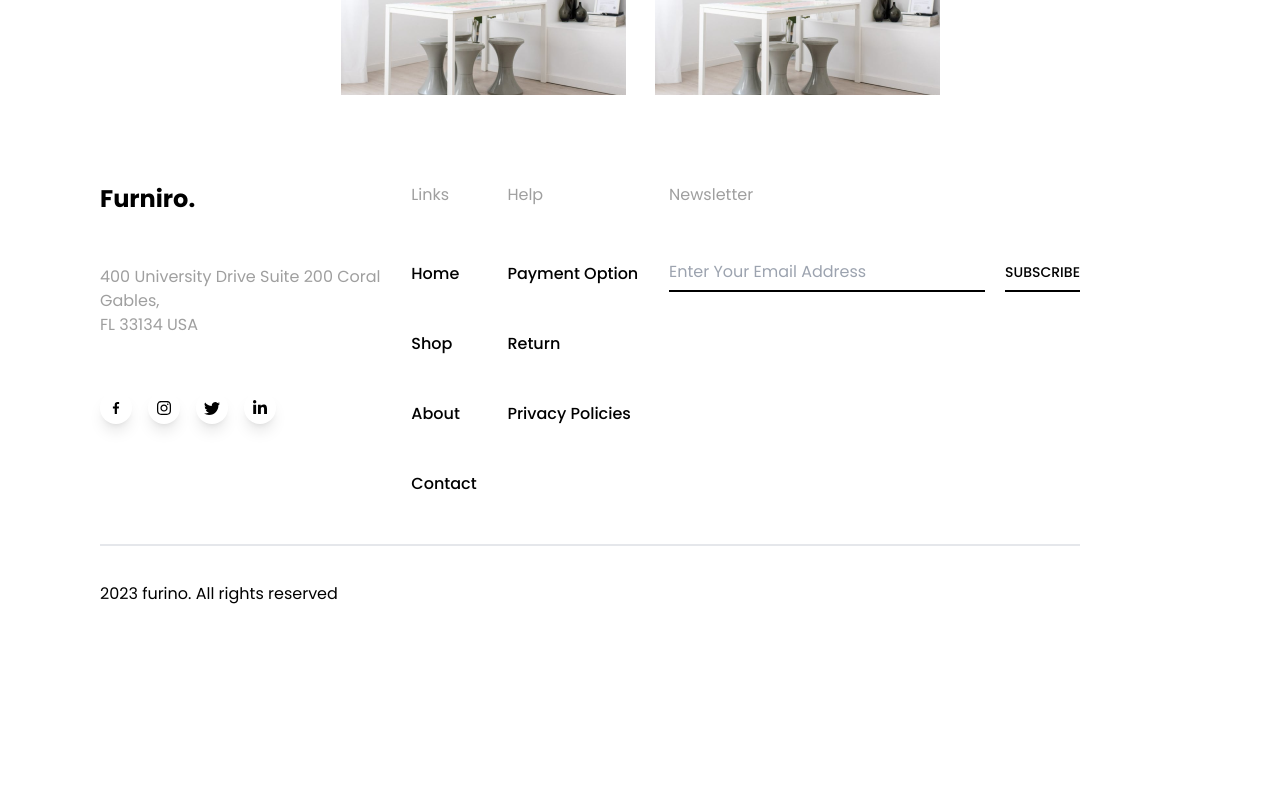
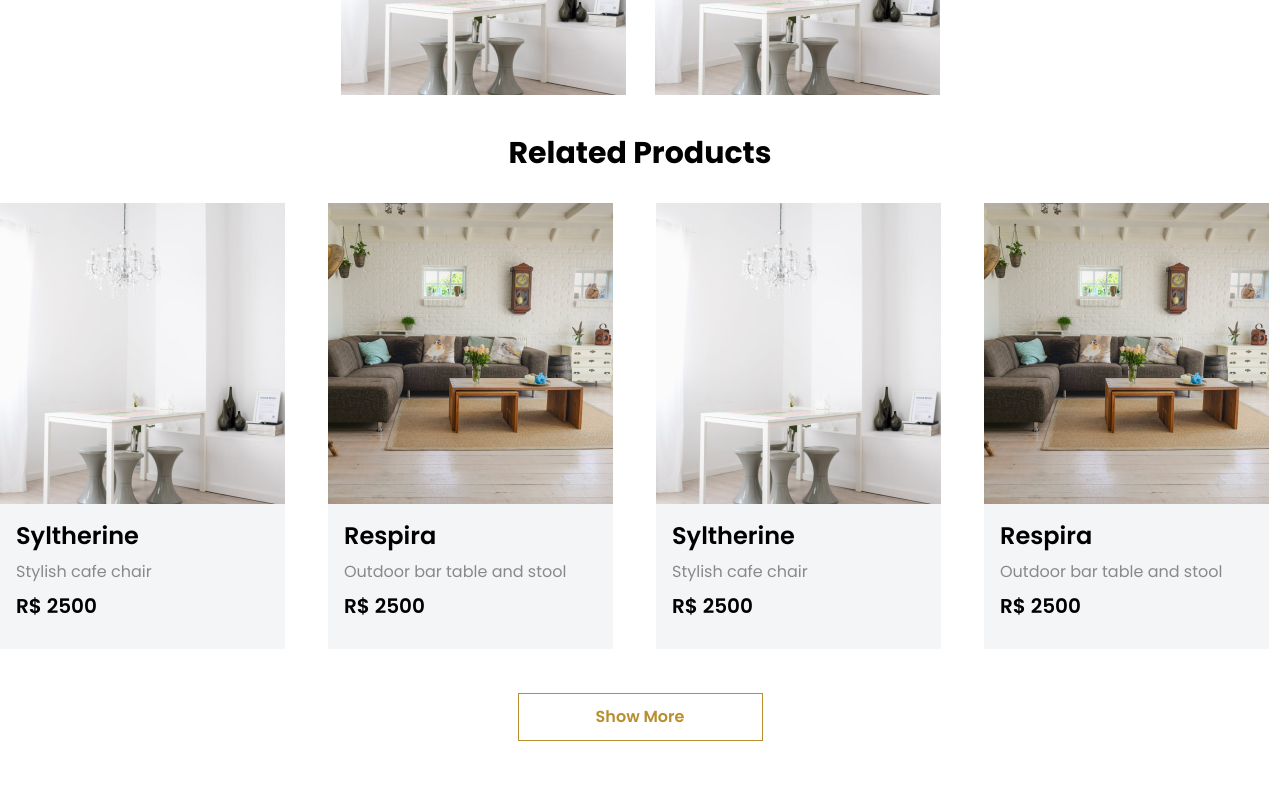
Before and after one commit to GuiRibeiro52/Furniro, a React (Vite) app in the folder e-commerce/: page /product/1 in a window 1280 px wide. Shown: the part 1560-2360 px from the top of the page. Before the commit the page ends 2202 px from the top, so only its background shows below. Built offline with nearby package versions, Linux system fonts and the light colour scheme; no server answers; data requests are answered from the project's data file.

Commit message:
feat: comp RelatedDetails added

```diff
--- a/e-commerce/src/App.tsx
+++ b/e-commerce/src/App.tsx
@@ -1,4 +1,4 @@
-import { useState } from 'react';
+import React, { useState, useEffect } from 'react';
 import { Outlet, useLocation } from 'react-router-dom';
 import './index.css';
 import Header from './components/Header';
@@ -7,6 +7,17 @@ import Footer from './components/Footer';
 function App() {
   const [cartItems, setCartItems] = useState([]);
   const location = useLocation();
+
+  useEffect(() => {
+    const storedCartItems = localStorage.getItem('cartItems');
+    if (storedCartItems) {
+      setCartItems(JSON.parse(storedCartItems));
+    }
+  }, []);
+
+  useEffect(() => {
+    localStorage.setItem('cartItems', JSON.stringify(cartItems));
+  }, [cartItems]);
 
   const updateCart = (newItem) => {
     setCartItems((prevItems) => {
--- a/e-commerce/src/components/OurProducts.tsx
+++ b/e-commerce/src/components/OurProducts.tsx
@@ -3,7 +3,7 @@ import axios from 'axios';
 import { Link } from 'react-router-dom';
 import share from '../assets/share.png';
 import compare from '../assets/compare.png';
-import Heart from '../assets/Heart.png'
+import Heart from '../assets/Heart.png';
 
 const OurProducts = () => {
   const [products, setProducts] = useState([]);
@@ -21,6 +21,7 @@ const OurProducts = () => {
     };
 
     fetchProducts();
+    window.scrollTo(0, 0);
   }, []);
 
   useEffect(() => {
@@ -29,10 +30,6 @@ const OurProducts = () => {
 
   const shuffleArray = (array) => {
     return array.sort(() => Math.random() - 0.5);
-  };
-
-  const loadMoreProducts = () => {
-    setProductsToShow(productsToShow + 8);
   };
 
   return (
@@ -47,7 +44,7 @@ const OurProducts = () => {
             <p className="font-semibold text-xl ml-4">R$ {product.price}</p>
 
             <div className="absolute inset-0 bg-focused bg-opacity-50 flex flex-col items-center justify-center opacity-0 group-hover:opacity-100 transition-opacity">
-            <Link to={`/product/${product.id}`} className="w-[202px] h-[48px] bg-white text-center flex items-center justify-center text-base font-semibold text-button mb-6">View</Link>
+              <Link to={`/product/${product.id}`} className="w-[202px] h-[48px] bg-white text-center flex items-center justify-center text-base font-semibold text-button mb-6">View</Link>
               <div className="flex space-x-4 text-white">
                 <button className="focus:outline-none flex items-center gap-1"><img src={share} alt="share" />Share</button>
                 <button className="focus:outline-none flex items-center gap-1"><img src={compare} alt="compare" />Compare</button>
@@ -59,10 +56,11 @@ const OurProducts = () => {
       </div>
       {visibleProducts.length < products.length && (
         <div className='flex items-center justify-center'>
-            <button onClick={loadMoreProducts} className='w-[245px] h-[48px] text-button mt-8 mb-16 border-button border font-semibold'>Show More</button>
+          <Link to='/shop'>
+            <button className='w-[245px] h-[48px] text-button mt-8 mb-16 border-button border font-semibold'>Show More</button>
+          </Link>
         </div>
       )}
-
     </div>
   );
 };
--- /dev/null
+++ b/e-commerce/src/components/RelatedDetails.tsx
@@ -0,0 +1,60 @@
+import { useState, useEffect } from 'react';
+import axios from 'axios';
+import { Link } from 'react-router-dom';
+
+const RelatedDetails = ({ category }) => {
+  const [relatedProducts, setRelatedProducts] = useState([]);
+  const [visibleProducts, setVisibleProducts] = useState([]);
+  const [productsToShow, setProductsToShow] = useState(4);
+
+  useEffect(() => {
+    const fetchRelatedProducts = async () => {
+      try {
+        const response = await axios.get('http://localhost:3000/posts');
+        const filteredProducts = response.data.filter(product => product.category === category);
+        setRelatedProducts(filteredProducts);
+        setVisibleProducts(filteredProducts.slice(0, productsToShow));
+      } catch (error) {
+        console.error('Error fetching related products:', error);
+      }
+    };
+
+    fetchRelatedProducts();
+  }, [category, productsToShow]);
+
+  const loadMoreProducts = () => {
+    setProductsToShow(productsToShow + 4);
+  };
+
+  return (
+    <div className="container mx-auto py-10 font-poppins">
+      <h2 className="text-3xl font-bold mb-8 text-center">Related Products</h2>
+      <div className="grid grid-cols-1 md:grid-cols-2 lg:grid-cols-4 gap-8">
+        {visibleProducts.map(product => (
+          <div key={product.id} className="w-[285px] h-[446px] bg-quartiary relative group">
+            <img src={`/${product.image}`} alt={product.title} className="w-full h-[301px] object-cover mb-4" />
+            <h3 className="text-2xl font-semibold ml-4 mt-4 mb-2">{product.title}</h3>
+            <p className="text-base text-tertiary ml-4 mb-2">{product.text}</p>
+            <p className="font-semibold text-xl ml-4">R$ {product.price}</p>
+            <div className="absolute inset-0 bg-focused bg-opacity-50 flex flex-col items-center justify-center opacity-0 group-hover:opacity-100 transition-opacity">
+              <Link to={`/product/${product.id}`} className="w-[202px] h-[48px] bg-white text-center flex items-center justify-center text-base font-semibold text-button mb-6">View</Link>
+            </div>
+          </div>
+        ))}
+      </div>
+      {visibleProducts.length < relatedProducts.length && (
+        <div className='flex items-center justify-center'>
+            <button
+            onClick={loadMoreProducts}
+            className="mt-11 w-[245px] h-[48px] text-button mb-16 border-button border font-semibold"
+            >
+            Show More
+            </button>
+        </div>
+
+      )}
+    </div>
+  );
+};
+
+export default RelatedDetails;
--- a/e-commerce/src/main.tsx
+++ b/e-commerce/src/main.tsx
@@ -12,7 +12,7 @@ import Contact from './pages/Contact.tsx'
 import Shop from './pages/Shop.tsx'
 import Cart from './pages/Cart.tsx'
 import Checkout from './pages/Checkout.tsx'
-import Detail from './components/Detail.tsx'
+import Detail from './pages/Detail.tsx'
 import Login from './pages/Login.tsx'
 import Register from './pages/Register.tsx'
 
--- a/e-commerce/src/components/Detail.tsx
+++ b/e-commerce/src/pages/Detail.tsx
@@ -1,10 +1,11 @@
 import { useEffect, useState } from 'react';
 import axios from 'axios';
 import { useParams, useOutletContext } from 'react-router-dom';
-import SubHeader from './SubHeader';
-import { BsStarFill, BsStarHalf } from 'react-icons/bs';
+import { BsStarFill, BsStarHalf, BsStar } from 'react-icons/bs';
 import { FaFacebook, FaLinkedin } from 'react-icons/fa';
-import { AiFillTwitterCircle } from "react-icons/ai";
+import { AiFillTwitterCircle } from 'react-icons/ai';
+import SubHeader from '../components/SubHeader';
+import RelatedDetails from '../components/RelatedDetails';
 
 const Detail = () => {
   const { updateCart } = useOutletContext();
@@ -27,6 +28,7 @@ const Detail = () => {
     };
 
     fetchProduct();
+    window.scrollTo(0, 0);
   }, [id]);
 
   const handleAddToCart = () => {
@@ -42,7 +44,7 @@ const Detail = () => {
   };
 
   if (!product) {
-    return <div>Loading...</div>;
+    return <div className="flex items-center justify-center min-h-screen">Loading...</div>;
   }
 
   return (
@@ -50,39 +52,39 @@ const Detail = () => {
       <SubHeader product={product} />
       <div className='container flex mx-auto font-poppins justify-center mt-[35px]'>
         <div className='flex justify-center gap-[29px] mr-[82px]'>
-          <div className="flex flex-col space-y-4">
+          <div className='flex flex-col space-y-4'>
             {product.images.map((img, index) => (
               <img
                 key={index}
                 src={`/${img}`}
                 alt={`${product.title} ${index}`}
-                className="cursor-pointer w-[76px] h-[80px] rounded-[10px]"
+                className='cursor-pointer w-[76px] h-[80px] rounded-[10px]'
                 onClick={() => setSelectedImage(img)}
               />
             ))}
           </div>
-          <img src={`/${selectedImage}`} alt={product.title} className='w-[481px] h-[500px] rounded-[10px]'/>
+          <img src={`/${selectedImage}`} alt={product.title} className='w-[481px] h-[500px] rounded-[10px]' />
         </div>
         <div>
-          <h2 className="text-[42px] font-normal">{product.title}</h2>
-          <p className="text-2xl font-medium text-secondary mb-[15px]">R$ {product.price.toFixed(2)}</p>
-          <div className="flex items-center space-x-1 mt-2">
+          <h2 className='text-[42px] font-normal'>{product.title}</h2>
+          <p className='text-2xl font-medium text-secondary mb-[15px]'>R$ {product.price.toFixed(2)}</p>
+          <div className='flex items-center space-x-1 mt-2'>
             {[...Array(Math.floor(product.reviews))].map((_, i) => (
-              <BsStarFill key={i} className="text-yellow-500" />
+              <BsStarFill key={i} className='text-yellow-500' />
             ))}
-            {product.reviews % 1 !== 0 && <BsStarHalf className="text-yellow-500" />}
+            {product.reviews % 1 !== 0 && <BsStarHalf className='text-yellow-500' />}
             {[...Array(5 - Math.ceil(product.reviews))].map((_, i) => (
-              <BsStar key={i} className="text-yellow-500" />
+              <BsStar key={i} className='text-yellow-500' />
             ))}
           </div>
-          <div className="mt-6">
+          <div className='mt-6'>
             <p className='w-[424px] text-[13px] font-normal mb-[22px]'>{product.description}</p>
-            <span className="font-normal text-secondary text-[14px]">Size: </span>
-            <div className="flex space-x-2 mt-2">
+            <span className='font-normal text-secondary text-[14px]'>Size: </span>
+            <div className='flex space-x-2 mt-2'>
               {product.sizes.map((size) => (
                 <button
                   key={size}
-                  className={` w-[30px] h-[30px] flex items-center justify-center rounded text-[13px] bg-subheader ${selectedSize === size ? ' bg-[#b88e2f] text-white' : 'border-gray-300'}`}
+                  className={`w-[30px] h-[30px] flex items-center justify-center rounded text-[13px] bg-subheader ${selectedSize === size ? 'bg-[#b88e2f] text-white' : 'border-gray-300'}`}
                   onClick={() => setSelectedSize(size)}
                 >
                   {size}
@@ -90,9 +92,9 @@ const Detail = () => {
               ))}
             </div>
           </div>
-          <div className="mt-6">
-            <span className="font-normal text-secondary text-[14px]">Color: </span>
-            <div className="flex space-x-2 mt-2">
+          <div className='mt-6'>
+            <span className='font-normal text-secondary text-[14px]'>Color: </span>
+            <div className='flex space-x-2 mt-2'>
               {product.colors.map((color) => (
                 <button
                   key={color}
@@ -104,45 +106,39 @@ const Detail = () => {
             </div>
           </div>
           <div className='flex mt-6 gap-[18px] mb-[60px]'>
-            <div className="flex items-center justify-center space-x-3 border border-secondary w-[123px] h-[64px] rounded-[10px]">
-              <button
-                onClick={() => setQuantity(quantity > 1 ? quantity - 1 : 1)}
-                className="px-3 py-2"
-              >
+            <div className='flex items-center justify-center space-x-3 border border-secondary w-[123px] h-[64px] rounded-[10px]'>
+              <button onClick={() => setQuantity(quantity > 1 ? quantity - 1 : 1)} className='px-3 py-2'>
                 -
               </button>
               <span>{quantity}</span>
-              <button
-                onClick={() => setQuantity(quantity + 1)}
-                className="px-3 py-2 "
-              >
+              <button onClick={() => setQuantity(quantity + 1)} className='px-3 py-2'>
                 +
               </button>
             </div>
             <button
               onClick={handleAddToCart}
-              className="px-3 py-2 w-[215px] h-[64px] rounded-[15px] border border-black font-normal text-xl"
+              className='px-3 py-2 w-[215px] h-[64px] rounded-[15px] border border-black font-normal text-xl'
             >
               Add To Cart
             </button>
           </div>
-          <div className="border-t flex flex-col gap-[12px] text-base mb-[67px]">
+          <div className='border-t flex flex-col gap-[12px] text-base mb-[67px]'>
             <p className='mt-[41px] text-secondary'>SKU: {product.sku}</p>
             <p className='text-secondary'>Category: {product.category}</p>
             <p className='text-secondary'>Tags: {product.tags.join(', ')}</p>
-            <div className="flex items-center space-x-4">
+            <div className='flex items-center space-x-4'>
               <p className='text-secondary'>Share:</p>
-              <FaFacebook className="cursor-pointer" size={24}/>
-              <FaLinkedin className="cursor-pointer" size={24}/>
-              <AiFillTwitterCircle className="cursor-pointer" size={28} />
+              <FaFacebook className='cursor-pointer' size={24} />
+              <FaLinkedin className='cursor-pointer' size={24} />
+              <AiFillTwitterCircle className='cursor-pointer' size={28} />
             </div>
           </div>
         </div>
       </div>
       <div className='container mx-auto py-10 font-poppins flex flex-col justify-center border-t'>
-        <div className="flex items-center justify-center gap-[130px] text-2xl mb-9">
-          <h3 className="font-medium">Description</h3>
-          <h3 className="font-normal text-secondary">Additional Information</h3>
+        <div className='flex items-center justify-center gap-[130px] text-2xl mb-9'>
+          <h3 className='font-medium'>Description</h3>
+          <h3 className='font-normal text-secondary'>Additional Information</h3>
         </div>
         <div className='text-base text-secondary'>
           <p className='mb-8'>{product.description}</p>
@@ -152,9 +148,12 @@ const Detail = () => {
           <img src={`/${product.image}`} alt={product.title} />
           <img src={`/${product.image}`} alt={product.title} />
         </div>
+        <div>
+          <RelatedDetails category={product.category} />
+        </div>
       </div>
     </div>
   );
-}
+};
 
 export default Detail;
--- a/e-commerce/src/pages/Shop.tsx
+++ b/e-commerce/src/pages/Shop.tsx
@@ -27,7 +27,8 @@ const Shop = () => {
     };
 
     fetchProducts();
-  }, []);
+    window.scrollTo(0, 0);
+  }, [itemsPerPage]);
 
   useEffect(() => {
     let sortedProducts = [...filteredProducts];
@@ -99,7 +100,7 @@ const Shop = () => {
             </div>
           ))}
         </div>
-        <div className="flex justify-center mt-10 gap-[38px]">
+        <div className="flex justify-center mt-11 mb-11 gap-[38px]">
           <button
             onClick={() => handlePageChange(currentPage - 1)}
             disabled={currentPage === 1}
```
